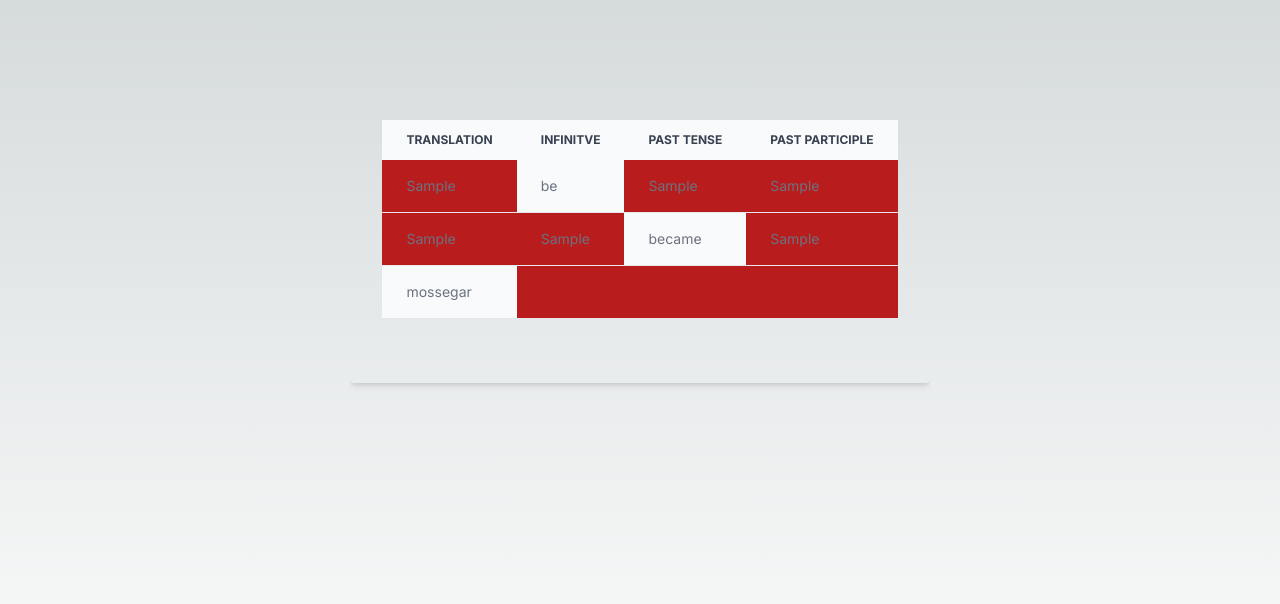
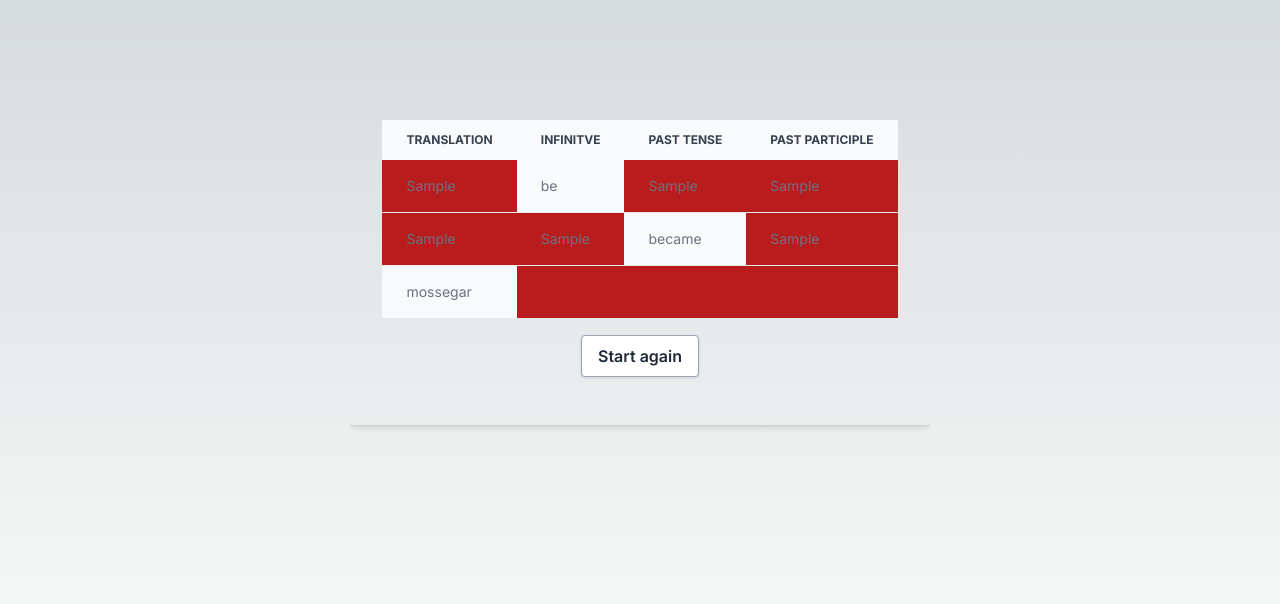
Before and after one commit to jbaldrich/irregular-verbs, a Next.js app: page / in a window 1280 px wide. Both pictures are taken after typing "Sample", "Sample", "Sample", "Sample", "Sample", "Sample" into the empty fields and a click on the button "Validate". Shown: the top 604 px of the page. Built offline with nearby package versions, Linux system fonts and the light colour scheme.

Commit message:
add reload button when finished

```diff
--- a/src/app/components/Table.tsx
+++ b/src/app/components/Table.tsx
@@ -5,7 +5,7 @@ import { Verb } from "@/domain/Verb";
 import { FileSystemVerbRepository } from "@/infrastructure/FileSystemVerbRepository";
 import React, { useState } from "react";
 
-function validate(answers: Answers): Promise<Answers> {
+async function validate(answers: Answers): Promise<Answers> {
   const validated: Answers = new Map(new ValidateVerbs(new FileSystemVerbRepository()).execute([...answers].map(pair => new Verb(
     pair[0],
     pair[1].infinitive.verb,
@@ -28,7 +28,7 @@ function validate(answers: Answers): Promise<Answers> {
       } else {
         resolve(validated);
       }
-    }, 0);
+    }, 1200);
   });
 }
 
@@ -70,7 +70,7 @@ export const Table = ({ verbs }: TableProps) => {
       setAnswers(validAnswers);
       setStatus('success');
     } catch (err: Error | any) {
-      setStatus('typing');
+      setStatus('error');
       setError(err);
     }
   }
@@ -111,6 +111,12 @@ export const Table = ({ verbs }: TableProps) => {
         >
           Validate
         </button>
+        <button
+          className="bg-white hover:bg-gray-100 text-gray-800 font-semibold py-2 px-4 border border-gray-400 rounded shadow"
+          hidden={status !== 'success' && status !== 'error'}
+          onClick={() => window.location.reload()}
+        >Start again
+        </button>
       </div>
 
       {error !== null &&
@@ -132,7 +138,7 @@ type CellProps = {
 
 export const Cell = ({ verbId, name, value, isValid, onChange }: CellProps) => {
   if (isValid !== null && isValid !== undefined && !isValid) {
-    return(<td className="px-6 py-4 bg-red-700">{value}</td>)
+    return (<td className="px-6 py-4 bg-red-700">{value}</td>)
   }
   return (
     <td className="px-6 py-4">
```
